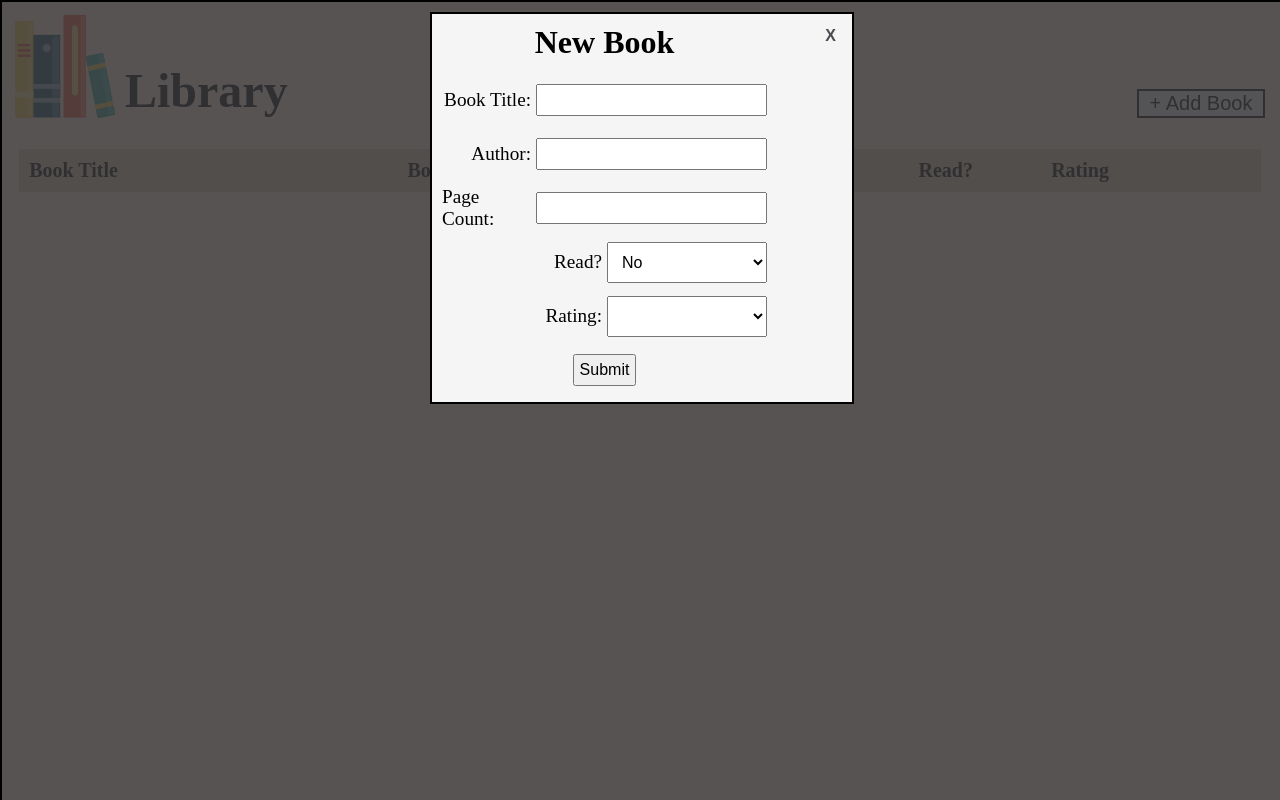
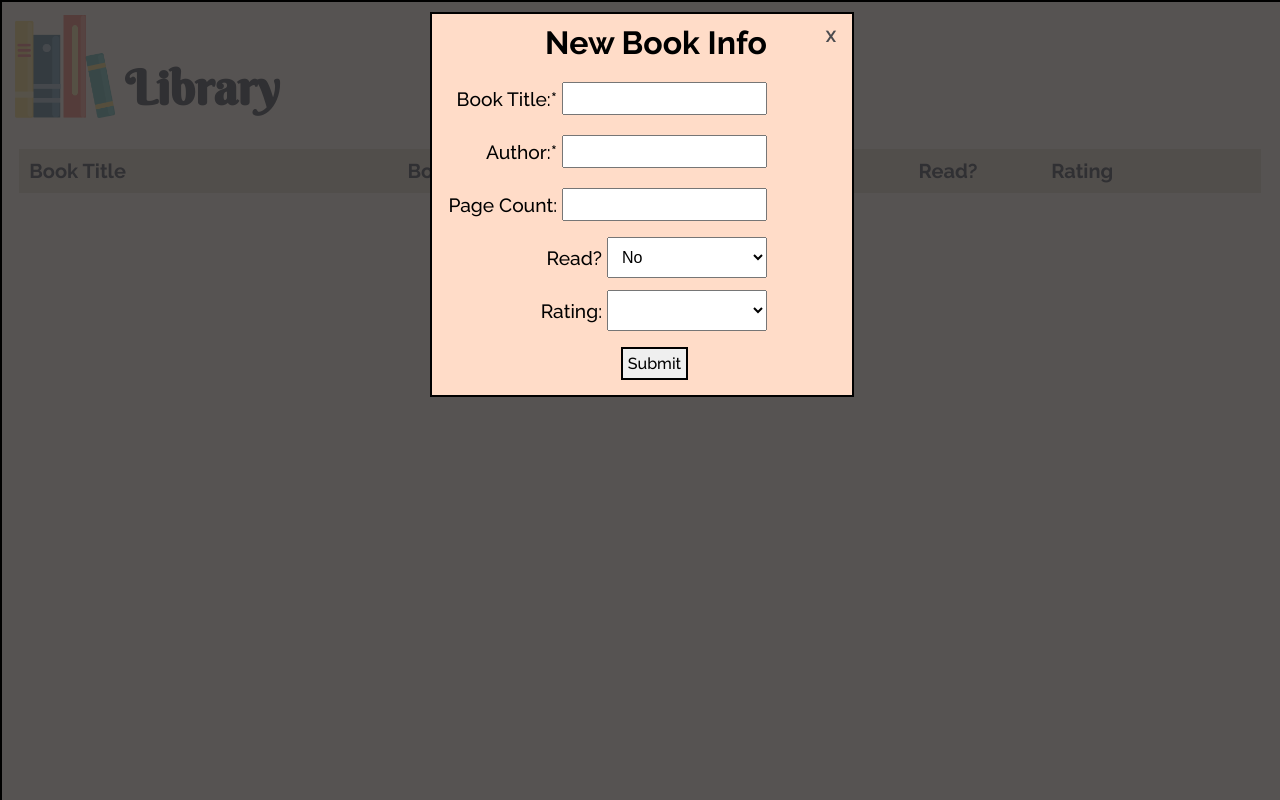
Before and after one commit to gwolanski/library, a website: page index.html in a window 1280 px wide. Both pictures are taken after a click on the button "+ Add Book". Drawn offline with Linux system fonts and the light colour scheme.

Commit message:
Styling and JS form validation

```diff
--- a/index.html
+++ b/index.html
@@ -14,19 +14,20 @@
         <button class="new-book" onclick="openForm()">+ Add Book</button>
     </div>
     <div class="form-popup" id="book-form">
-        <form id="form-container" onsubmit="addBookToLibrary(); return false;" required>
-            <div class="form-title">New Book</div>
+        <form id="form-container" required>
+        <!-- <form id="form-container" onsubmit="addBookToLibrary(); return false;" required> -->
+            <div class="form-title">New Book Info</div>
             <div class="title input-area">
-                <label for="title" class="label">Book Title:</label>
+                <label for="title" class="label">Book Title:*</label>
                 <input type="text" name="title" id="title" class="text-input" required>
             </div>
             <div class="author input-area">
-                <label for="author" class="label">Author:</label>
+                <label for="author" class="label">Author:*</label>
                 <input type="text" name="author" id="author" class="text-input" required>
             </div>
             <div class="pages input-area">
                 <label for="pages" class="label">Page Count:</label>
-                <input type="number" name="pages" id="pages" class="text-input" min=1 required>
+                <input type="number" name="pages" id="pages" class="text-input" min="1" required>
             </div>
             <div class="read input-area">
                 <label for="read" class="label">Read?</label>
@@ -38,7 +39,7 @@
             <div class="rating input-area">
                 <label for="rating" class="label">Rating:</label>
                 <select name="rating" id="rating" class="select-input">
-                    <option value="default"> </option>
+                    <option value="None"> </option>
                     <option value="Loved it">Loved it</option>
                     <option value="Liked it">Liked it</option>
                     <option value="Meh">Meh</option>
--- a/script.js
+++ b/script.js
@@ -7,8 +7,20 @@ let myLibrary = [];
 
 submitButton.addEventListener("click", (e) => {
     e.preventDefault();
-    submit();
+    validateForm();
 })
+
+function validateForm() {
+    let title = document.getElementById("title").value;
+    let author = document.getElementById("author").value;
+
+    if (title == "" || author == "") {
+        alert("Title and Author fields must be completed");
+        return false;
+    } else {
+        submit();
+    }
+}
 
 closeButton.addEventListener("click", (e) => {
     e.preventDefault();
@@ -34,11 +46,9 @@ function openForm() {
 
 function closeForm() {
     document.getElementById("book-form").style.display = "none";
-    console.log(myLibrary)
 }
 
 function Book(title, author, pages, read, rating) {
-  //the constructor
   this.title = title
   this.author = author
   this.pages = pages
@@ -70,8 +80,6 @@ function addBookToLibrary(book) {
     cell6.innerHTML = `<button class='delete' onclick='deleteRow(${myLibrary.length})'><img src='./trash.svg'></button>`;
 
     row.dataset.attributeIndex = myLibrary.length;
-
-    console.log(myLibrary);
 }
 
 function deleteRow(index) {
@@ -90,22 +98,13 @@ function toggleReadStatus(index) {
         if (rows[i].dataset.attributeIndex == index) {
             let targetRow = libraryTable.rows[i];
             let statusCell = targetRow.cells[3];
-            let readButton = statusCell.querySelector(".statusButton");
-            console.log("readButton: " + readButton)
             if (statusCell.innerHTML.includes('Yes')) {
                 statusCell.innerHTML = `<button class='statusButton statusNotRead' onclick='toggleReadStatus(${index})'>No</button>`;
-                // readButton.classList.remove("statusRead");
-                // readButton.classList.add("statusNotRead");
             } else {
                 statusCell.innerHTML = `<button class='statusButton statusRead' onclick='toggleReadStatus(${index})'>Yes</button>`;
-                // readButton.classList.remove("statusNotRead");
-                // readButton.classList.add("statusRead");
-
             }
         }
     }
 
 
 }
-
-//once entry created, have ability to toggle read property on or off
--- a/style.css
+++ b/style.css
@@ -1,3 +1,5 @@
+@import url('https://fonts.googleapis.com/css2?family=Berkshire+Swash&family=Raleway:wght@500;700&display=swap');
+
 body {
     margin: 0;
     padding: 0;
@@ -19,15 +21,18 @@ body {
     grid-column: 2;
     align-self: end;
     font-size: 3rem;
+    font-family: 'Berkshire Swash', cursive;
     font-weight: bold;
 }
 
 .new-book {
-    grid-column: 4;
+    grid-column: 3;
     width: 10vw;
     height: fit-content;
-    font-size: 1.25rem;
-    place-self: end;
+    font-size: 1.15rem;
+    font-family: 'Raleway', sans-serif;
+    justify-self: center;
+    align-self: end;
     border: 2px solid black;
 }
 
@@ -45,8 +50,9 @@ body {
 
 form {
     font-size: 1.2rem;
+    font-family: 'Raleway', sans-serif;
     border: 2px solid black;
-    background-color: rgb(245, 245, 245);
+    background-color: rgb(255, 220, 200);
     padding: 10px;
     max-width: 400px;
     margin: 10px auto;
@@ -59,7 +65,7 @@ form {
 
 .form-title {
     grid-row: 1;
-    text-align: center;
+    text-align: end;
     font-size: 2rem;
     font-weight: bold;
 }
@@ -87,19 +93,23 @@ form {
 .submit {
     grid-row: 7;
     place-self: center;
+    margin-left: 100px;
 }
 
 #submit-button {
     font-size: 1rem;
+    font-family: 'Raleway', sans-serif;
     padding: 5px;
+    border: 2px solid black;
 }
 
 #close-button {
     font-weight: bold;
     font-size: 1rem;
+    font-family: 'Raleway', sans-serif;
     color:rgb(75, 75, 79);
     border: none;
-    background-color: rgb(245, 245, 245);
+    background-color: rgb(255, 220, 200);
 }
 
 .close {
@@ -123,6 +133,7 @@ form {
     height: 20%;
     align-self: center;
     font-size: 1rem;
+    font-family: 'Raleway', sans-serif;
     padding: 10px;
     grid-column: 2;
     max-width: 100%;
@@ -142,12 +153,14 @@ table {
     border-collapse: collapse;
     table-layout: fixed;
     padding: 15px;
+    font-family: 'Raleway', sans-serif;
 }
 
 .table-header {
     font-size: 1.25rem;
     width: 15%;
     text-align: left;
+    font-weight: 700;
 }
 
 td {
@@ -181,7 +194,8 @@ td {
 }
 
 .delete {
-
+    background-color: transparent;
+    border: none;
 }
 
 .delete:hover {
```
